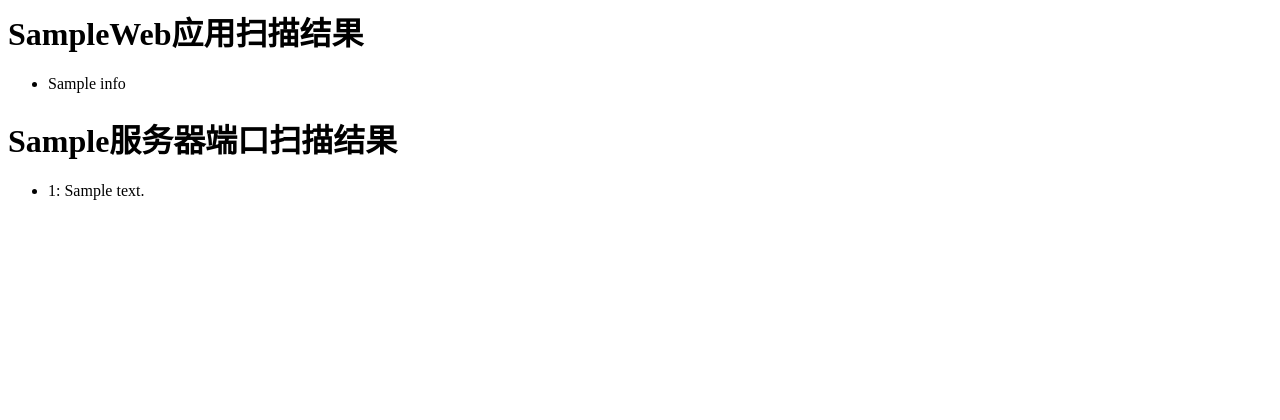
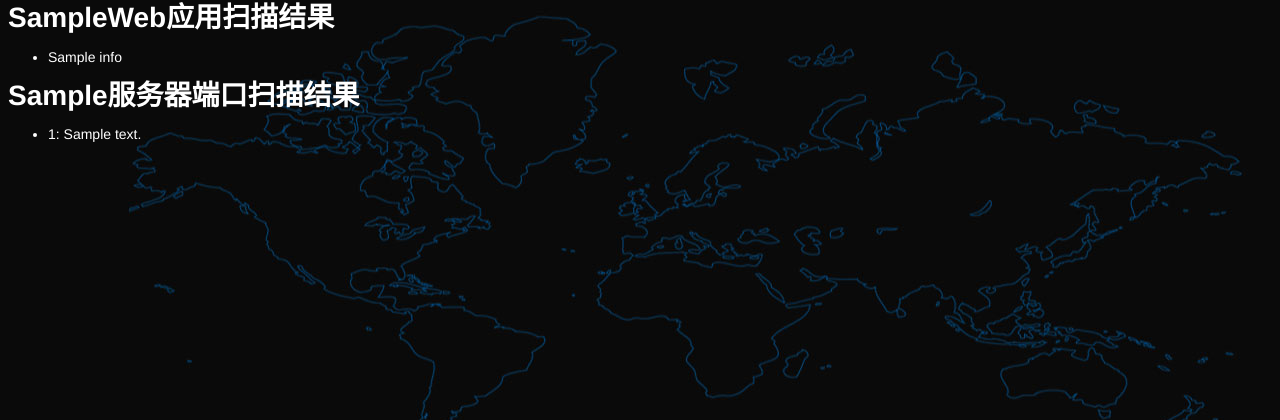
Before and after one commit to gitferry/webtest, a Django app: template peni/templates/peni/detail.html in a window 1280 px wide. Shown: the top 420 px of the page. Run offline with Django 3.2, Linux system fonts and the light colour scheme; the template is opened without the code that fills it: most values are stand-ins (such as "Sample title", 1, 10 or a date in 2020); parts of the project's set-up code (start-up, migrations or seed data) failed here and were passed over.

Commit message:
style chonge

```diff
--- a/peni/static/peni/style.css
+++ b/peni/static/peni/style.css
@@ -4,9 +4,12 @@ body {
     font-size: 14px;
     line-height: 20px;
     background: url("map-bg.jpg");
-    text-align: center;
 }
 
+#list {
+    margin: 0px auto;
+    text-align: left;
+}
 
 
 #logo {
--- a/peni/templates/peni/detail.html
+++ b/peni/templates/peni/detail.html
@@ -1,13 +1,25 @@
+<head>
+    {% load staticfiles %}
+    <link rel="stylesheet" type="text/css" href="{% static 'peni/style.css' %}" />
+    <title>{% block title %}Basic Scan{% endblock %}</title>
+</head>
+<body>
+    <div id="list">
         <h1>{{ target.ip }}Web应用扫描结果</h1>
         <ul>
         {% for info in target.webinfo_set.all %}
             <li>{{ info.info }}</li>
         {% endfor %}
         </ul>
+    </div>
 
+    <div id="list">
         <h1>{{ target.ip }}服务器端口扫描结果</h1>
         <ul>
         {% for port in target.port_set.all %}
             <li>{{ port.number }}: {{ port.details }}</li>
         {% endfor %}
         </ul>
+    </div>
+
+</body>
--- a/peni/templates/peni/home.html
+++ b/peni/templates/peni/home.html
@@ -11,8 +11,8 @@
         <img  src="{% static 'peni/logo.png' %}">
     </div>
     <div id="search">
-        <input type="text" name="q" id="text">
-        <input id="search_btn" class="btn btn-info" type="submit" value="端口扫描"
+        <input type="text" name="q" id="text" class="text">
+        <input id="search_btn" class="btn btn-info" type="submit" value="Basic Scan"
                onclick="window.location = './peni/search/?q=' + document.getElementById('text').value">
         <input id="scan_btn1" class="btn btn-info" type="submit" value="漏洞扫描"
                onclick="window.location = './peni/scan/?q=' + document.getElementById('text').value + '&id=1'">
```
Lines whose indentation alone changed are shown as unchanged.
